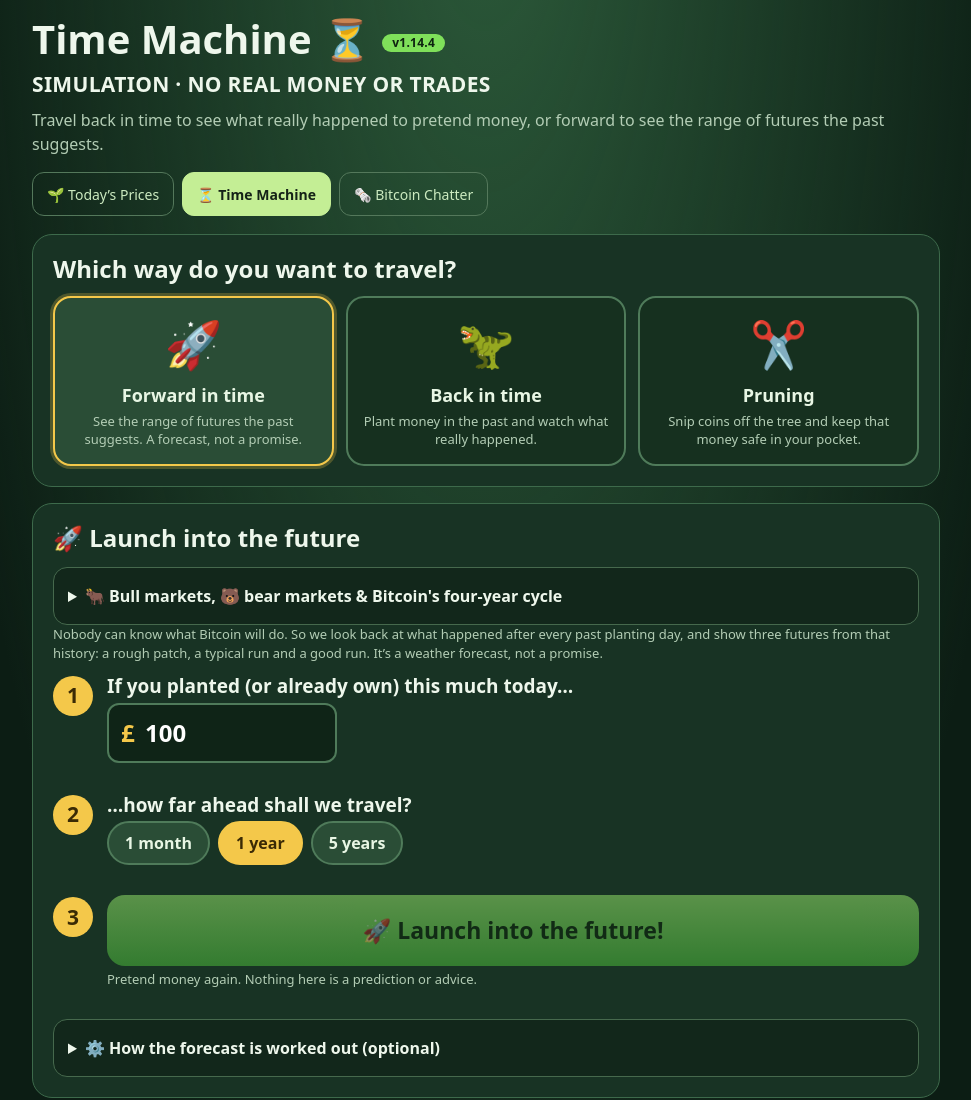
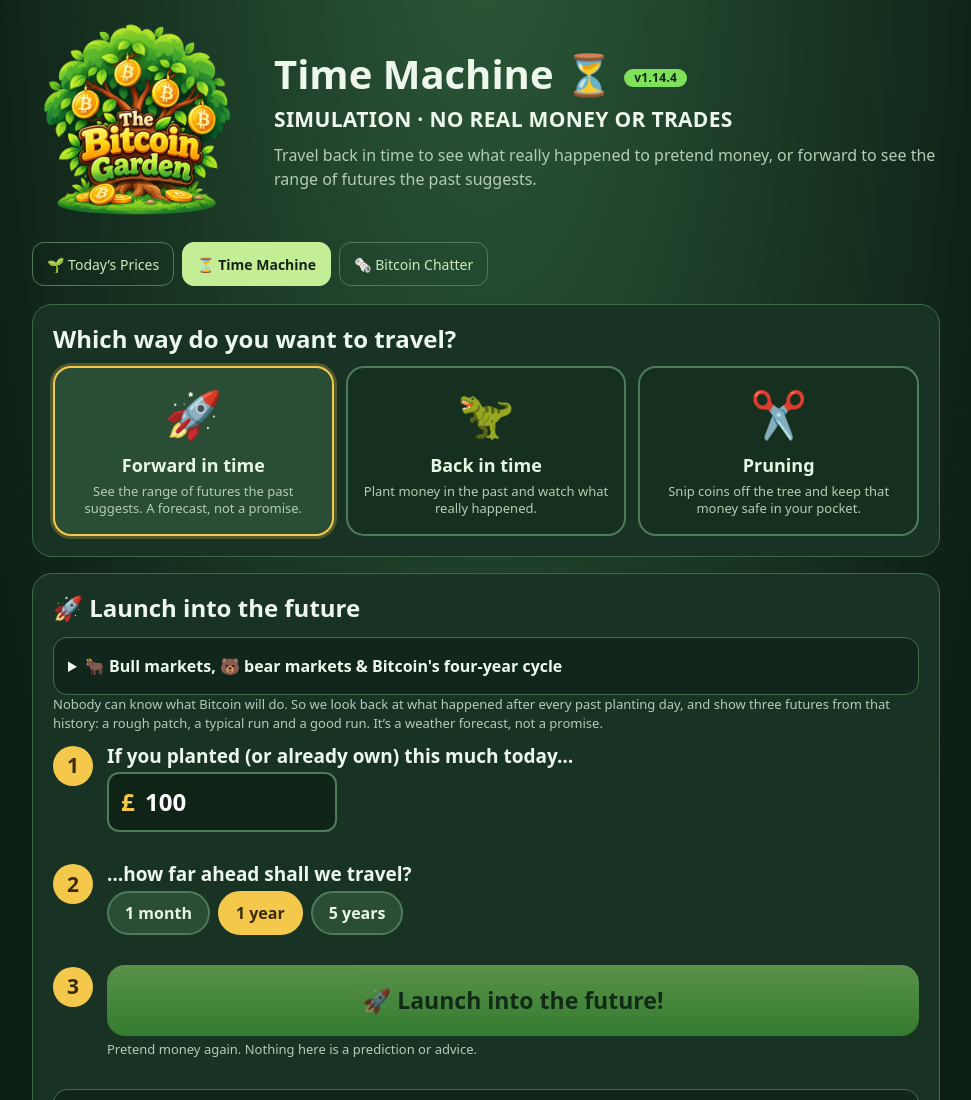
Before and after one commit to gunpowderstudios/bitcoin-grower, a website: page time-machine.html in a window 1280 px wide. Shown: the top 1100 px of the page, without its empty margins (154-1125 px from the left). Drawn offline with Linux system fonts and the light colour scheme; no server answers.

Commit message:
Unify homepage-linked Bitcoin Garden logo and headers across three pages

```diff
--- a/time-machine.html
+++ b/time-machine.html
@@ -8,6 +8,15 @@
 <meta name="theme-color" content="#0c1d14">
 <link rel="stylesheet" href="./time-machine.css?v=1.14.4">
 <style>
+/* Consistent clickable Bitcoin Garden masthead across all public pages */
+.garden-hero{display:grid;grid-template-columns:clamp(128px,21vw,210px) minmax(0,1fr);gap:clamp(14px,3vw,32px);align-items:center}
+.garden-hero .garden-brand-mark{grid-column:1;grid-row:1;min-width:0;display:block;line-height:0;border-radius:12px}
+.garden-hero .garden-brand-mark:focus-visible{outline:3px solid var(--gold);outline-offset:4px}
+.garden-hero .garden-header-logo{display:block;width:100%;height:auto;aspect-ratio:1;object-fit:contain;background:transparent;border:0;border-radius:0;box-shadow:none}
+.garden-hero .garden-header-copy{grid-column:2;grid-row:1;min-width:0}
+@media(max-width:640px){.garden-hero{grid-template-columns:clamp(88px,26vw,132px) minmax(0,1fr);gap:12px}.garden-hero h1{font-size:clamp(23px,6vw,35px);line-height:1.15}}
+@media(max-width:360px){.garden-hero{grid-template-columns:76px minmax(0,1fr);gap:9px}.garden-hero h1{font-size:22px}}
+
 /* Time Machine page heading hierarchy, matching the homepage */
 .tm-page-header h1{margin:0 0 9px;line-height:1.15}
 .tm-page-header h1 .vtag{vertical-align:middle;font-size:12px;white-space:nowrap}
@@ -30,8 +39,9 @@
 <body>
 <a class="skip" href="#plant-heading">Skip to the plant</a>
 <main>
-<header class="tm-page-header">
-  <div>
+<header class="tm-page-header garden-hero">
+  <a class="garden-brand-mark" href="./" aria-label="Return to Bitcoin Garden home"><img class="garden-header-logo" src="./the_bitcoin_garden_app_icon.png?v=transparent-2" alt="The Bitcoin Garden tree logo" width="142" height="142"></a>
+  <div class="garden-header-copy">
     <h1>Time Machine ⏳ <span class="vtag" id="version">v1.14.4</span></h1>
     <h2 class="tm-header-subtitle">SIMULATION · NO REAL MONEY OR TRADES</h2>
     <p class="tm-header-description">Travel back in time to see what really happened to pretend money, or forward to see the range of futures the past suggests.</p>
```
Also changed, not shown: bitcoin-chatter.html (+10 -1 lines), index.html (+13 -9 lines).
